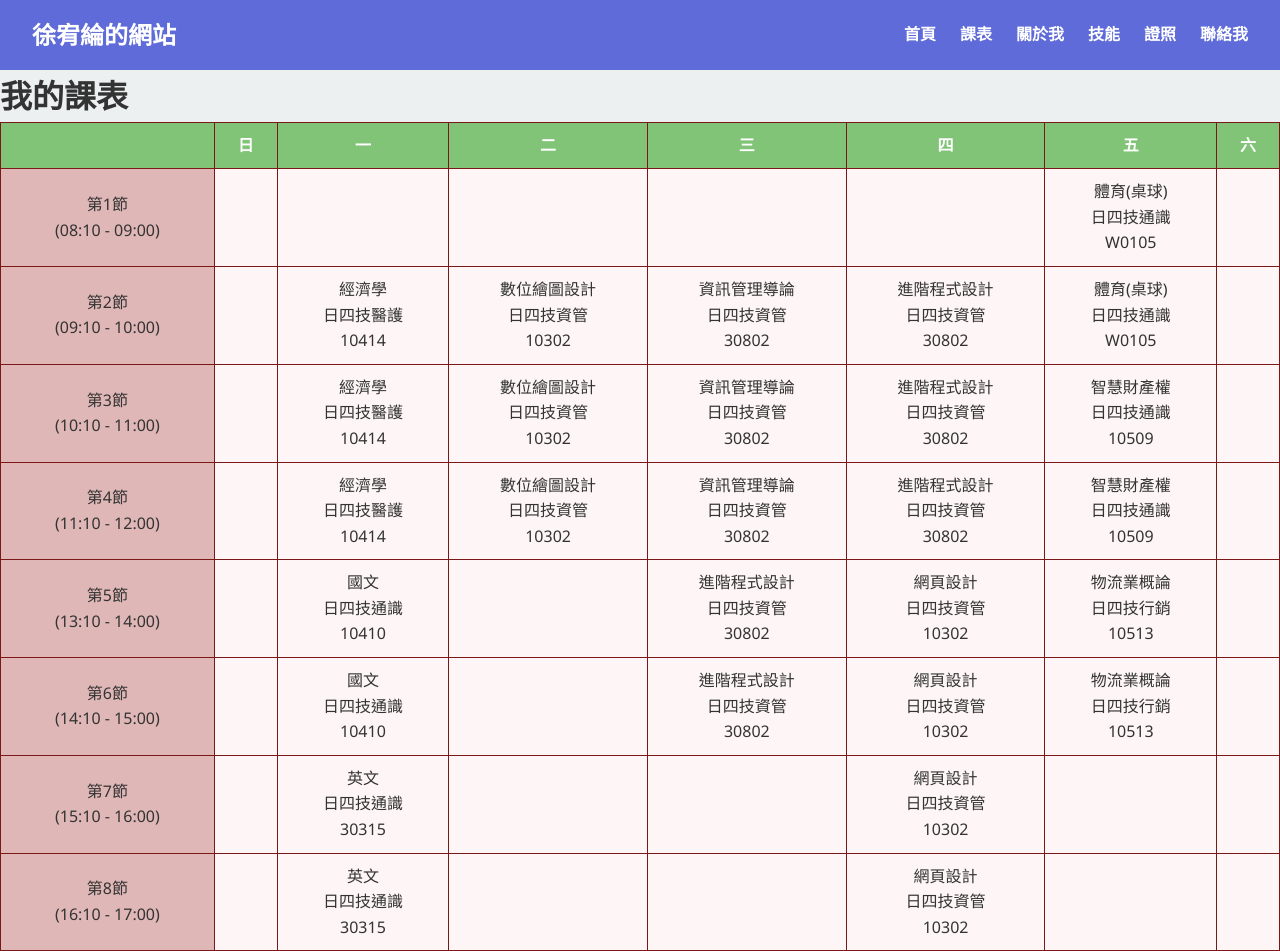
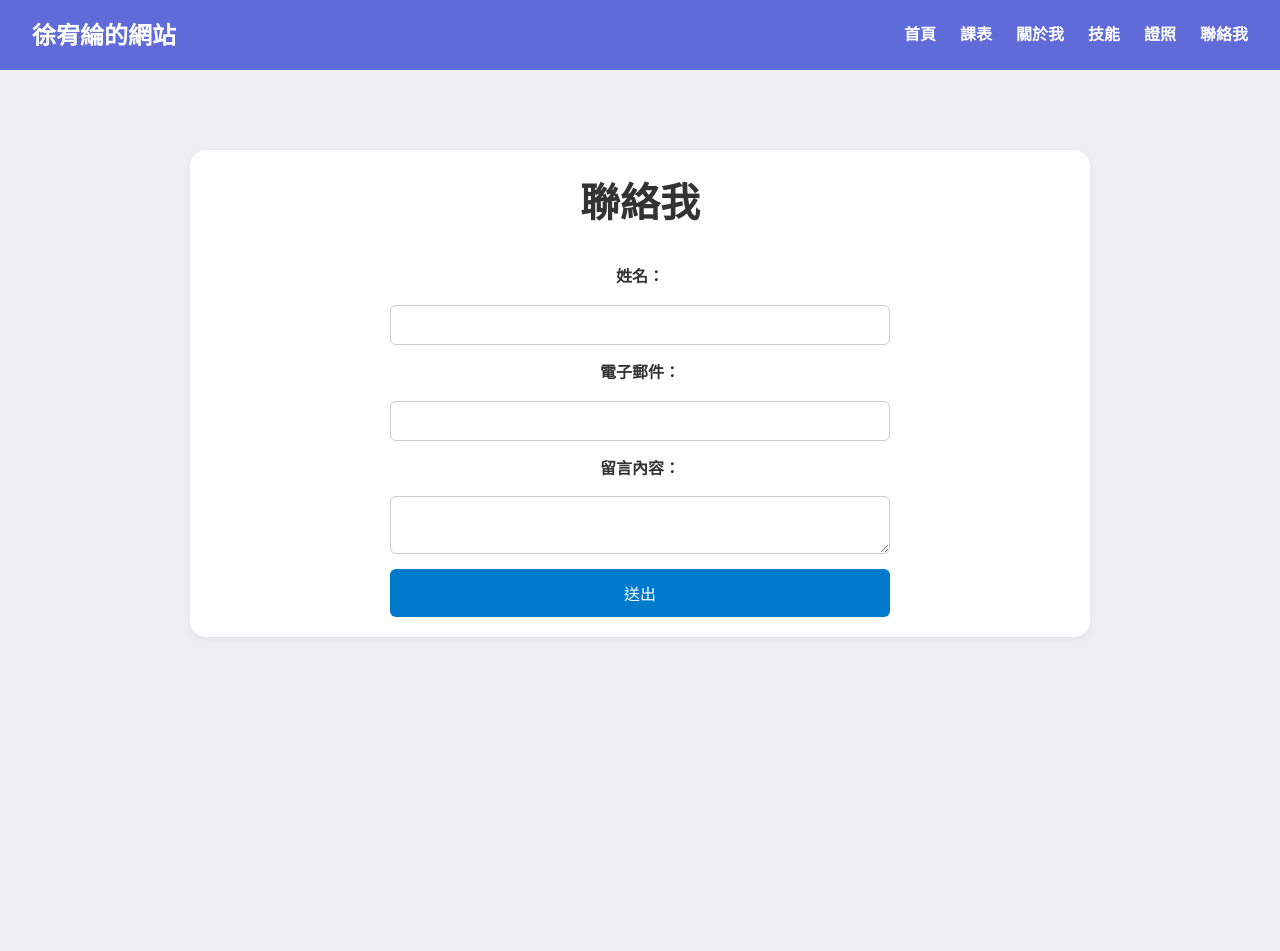
Before and after one commit to yoyo950520/Allan9, a plain HTML site: page contact.html in a window 1280 px wide. After the commit the page ends 800 px from the top, so only its background shows below. Drawn offline with Linux system fonts and the light colour scheme.

Commit message:
contact.html

```diff
--- a/contact.html
+++ b/contact.html
@@ -1,9 +1,10 @@
 <!DOCTYPE html>
 <html lang="zh-Hant">
-<link rel="stylesheet" href="style.css" />
 <head>
-  <meta charset="UTF-8">
-  <title>課表</title>
+  <meta charset="UTF-8" />
+  <meta name="viewport" content="width=device-width, initial-scale=1.0" />
+  <title>聯絡我 | 徐宥綸的網站</title>
+  <link rel="stylesheet" href="style.css" />
 </head>
 <body>
   <div class="container">
@@ -19,50 +20,33 @@
       <a href="contact.html">聯絡我</a>
     </nav>
   </header>
-  <h1>我的課表</h1>
-  <table>
-    <tr>
-      <th></th>
-      <th>日</th>
-      <th>一</th>
-      <th>二</th>
-      <th>三</th>
-      <th>四</th>
-      <th>五</th>
-      <th>六</th>
-    </tr>
-    <tr>
-      <td class="time">第1節<br>(08:10 - 09:00)</td>
-      <td></td><td></td><td></td><td></td><td></td><td>體育(桌球)<br>日四技通識<br>W0105</td><td></td>
-    </tr>
-    <tr>
-      <td class="time">第2節<br>(09:10 - 10:00)</td>
-      <td></td><td>經濟學<br>日四技醫護<br>10414</td><td>數位繪圖設計<br>日四技資管<br>10302</td><td>資訊管理導論<br>日四技資管<br>30802</td><td>進階程式設計<br>日四技資管<br>30802</td><td>體育(桌球)<br>日四技通識<br>W0105</td><td></td>
-    </tr>
-    <tr>
-      <td class="time">第3節<br>(10:10 - 11:00)</td>
-      <td></td><td>經濟學<br>日四技醫護<br>10414</td><td>數位繪圖設計<br>日四技資管<br>10302</td><td>資訊管理導論<br>日四技資管<br>30802</td><td>進階程式設計<br>日四技資管<br>30802</td><td>智慧財產權<br>日四技通識<br>10509</td><td></td>
-    </tr>
-    <tr>
-      <td class="time">第4節<br>(11:10 - 12:00)</td>
-      <td></td><td>經濟學<br>日四技醫護<br>10414</td><td>數位繪圖設計<br>日四技資管<br>10302</td><td>資訊管理導論<br>日四技資管<br>30802</td><td>進階程式設計<br>日四技資管<br>30802</td><td>智慧財產權<br>日四技通識<br>10509</td><td></td>
-    </tr>
-    <tr>
-      <td class="time">第5節<br>(13:10 - 14:00)</td>
-      <td></td><td>國文<br>日四技通識<br>10410</td><td></td><td>進階程式設計<br>日四技資管<br>30802</td><td>網頁設計<br>日四技資管<br>10302</td><td>物流業概論<br>日四技行銷<br>10513</td><td></td>
-    </tr>
-    <tr>
-      <td class="time">第6節<br>(14:10 - 15:00)</td>
-      <td></td><td>國文<br>日四技通識<br>10410</td><td></td><td>進階程式設計<br>日四技資管<br>30802</td><td>網頁設計<br>日四技資管<br>10302</td><td>物流業概論<br>日四技行銷<br>10513</td><td></td>
-    </tr>
-    <tr>
-      <td class="time">第7節<br>(15:10 - 16:00)</td>
-      <td></td><td>英文<br>日四技通識<br>30315</td><td></td><td></td><td>網頁設計<br>日四技資管<br>10302</td><td></td><td></td>
-    </tr>
-    <tr>
-      <td class="time">第8節<br>(16:10 - 17:00)</td>
-      <td></td><td>英文<br>日四技通識<br>30315</td><td></td><td></td><td>網頁設計<br>日四技資管<br>10302</td><td></td><td></td>
-    </tr>
-  </table>
+
+    <button class="hamburger" id="hamburger">&#9776;</button>
+
+    <main class="content">
+      <h1>聯絡我</h1>
+
+      <form class="contact-form">
+        <label for="name">姓名：</label>
+        <input type="text" id="name" name="name" required>
+
+        <label for="email">電子郵件：</label>
+        <input type="email" id="email" name="email" required>
+
+        <label for="message">留言內容：</label>
+        <textarea id="message" name="message" rows="2" required></textarea>
+        <!--rows 代表為留言內容高度為幾行-->
+        <button type="submit">送出</button>
+      </form>
+    </main>
+  </div>
+
+  <script>
+    const hamburger = document.getElementById('hamburger');
+    const sidebar = document.getElementById('sidebar');
+    hamburger.addEventListener('click', () => {
+      sidebar.classList.toggle('open');
+    });
+  </script>
 </body>
 </html>
```
